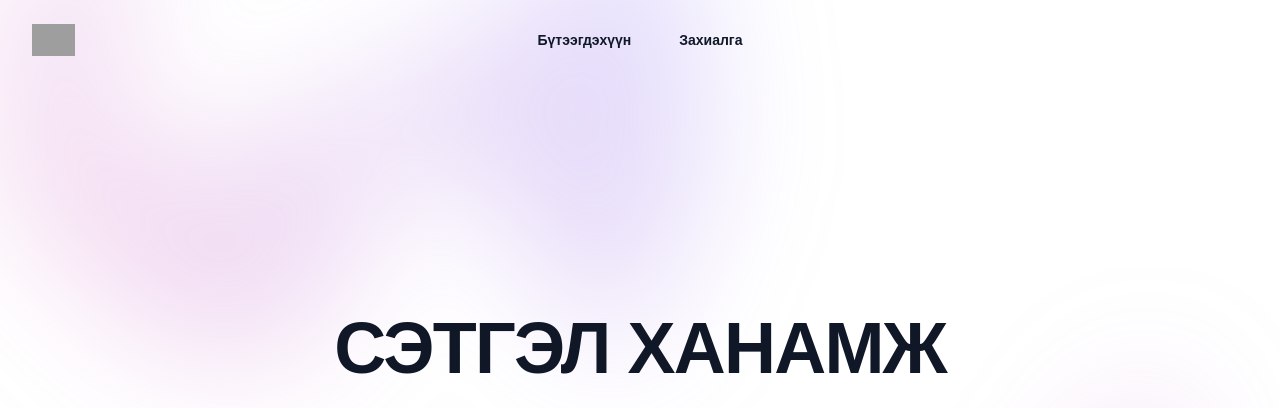
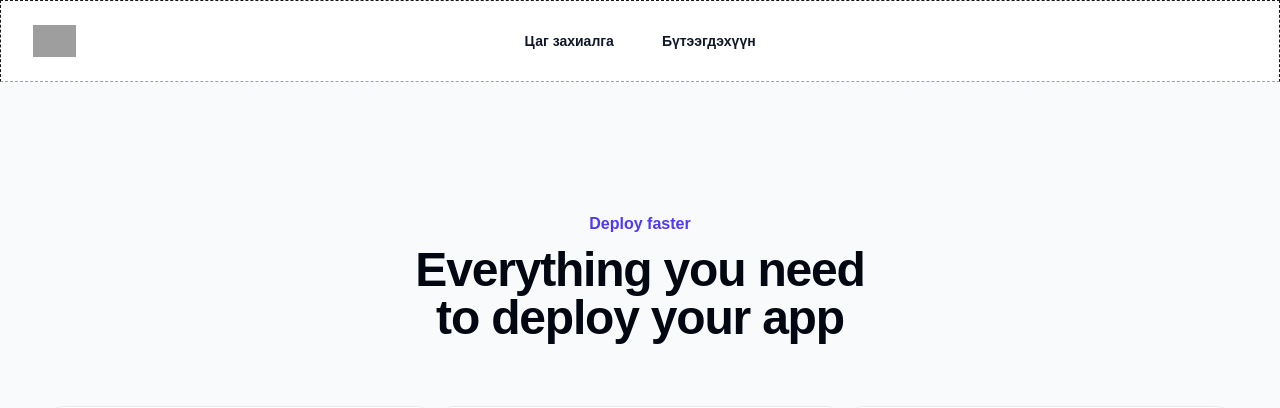
Before and after one commit to Suki7999/tsatskas_web, a Next.js app: page / in a window 1280 px wide. Shown: the top 408 px of the page. Built offline with nearby package versions, Linux system fonts and the light colour scheme; grey boxes are pictures that could not be loaded.

Commit message:
product detail add

```diff
--- a/src/app/layout.js
+++ b/src/app/layout.js
@@ -21,7 +21,7 @@ export default function RootLayout({ children }) {
   return (
     <html lang="en">
       <body
-        className={`${geistSans.variable} ${geistMono.variable} antialiased`}
+        className={`${geistSans.variable} ${geistMono.variable} antialiased bg-white`}
       >
         <Topbar />
         {children}
--- a/src/app/product/[id]/page.js
+++ b/src/app/product/[id]/page.js
@@ -1,52 +1,61 @@
 'use client'
+import React, { useEffect, useState } from 'react';
 import { useParams, useRouter } from 'next/navigation';
+import axios from 'axios';
 
 const ProductDetail = () => {
-  const {param} = useParams();
+    // const router = useRouter();
+    const { id } = useParams();  // Get product ID from the URL
+    const [product, setProduct] = useState(null);
+    const [error, setError] = useState(null);
 
-  // Бүтээгдэхүүний мэдээлэл (Жишээ)
-  const product = {
-    id: 'asd',
-    name: `Product ${param}`,
-    price: 49.99,
-    description: "This is a detailed description of the product. It provides all the necessary details about the product's features and specifications.",
-    image: 'https://m.media-amazon.com/images/I/7136c0aipmL._AC_UL640_QL65_.jpg',
-  };
+    useEffect(() => {
+      if (id) {
+        // Fetch the product details when the component mounts
+        axios.get(`/api/product/${id}`)
+          .then(response => {
+            setProduct(response.data);
+          })
+          .catch(err => {
+            setError('Failed to load product details.');
+          });
+      }
+    }, [id]);
 
-  return (
-    <div className=" text-white min-h-screen">
-      <div className="max-w-7xl mx-auto p-6">
-        {/* Бүтээгдэхүүний дэлгэрэнгүй мэдээлэл */}
-        <div className="grid grid-cols-1 lg:grid-cols-2 gap-8">
-          {/* Бүтээгдэхүүний зураг */}
-          {/* <div className="bg-gray-800 rounded-lg overflow-hidden">
+    if (error) {
+      return <p>{error}</p>;
+    }
+
+    if (!product) {
+      return <p>Loading...</p>;
+    }
+
+    return (
+      <div className="p-6 bg-white shadow-md">
+        <div className="flex flex-col lg:flex-row">
+          <div className="lg:w-1/2 mb-6 lg:mb-0">
             <img
               src={product.image}
               alt={product.name}
-              className="w-full h-80 object-cover"
+              className="w-full h-96 object-cover rounded-lg"
             />
-          </div> */}
-
-          {/* Бүтээгдэхүүний мэдээлэл */}
-          <div className="space-y-4">
-            <h1 className="text-3xl font-semibold">{product.name}</h1>
-            <p className="text-lg text-gray-400">${product.price.toFixed(2)}</p>
-            <p className="text-sm text-gray-300">{product.description}</p>
-
-            {/* Товчнууд */}
-            <div className="mt-6 space-x-4">
-              <button className="bg-blue-500 text-white py-2 px-4 rounded-md hover:bg-blue-600">
-                Add to Cart
+          </div>
+          <div className="lg:w-1/2 lg:pl-6">
+            <h2 className="text-3xl font-bold text-gray-800 mb-4">{product.name}</h2>
+            <p className="text-lg text-gray-600 mb-6">{product.description}</p>
+            <p className="text-xl text-green-600 mb-6">${parseFloat(product.price).toFixed(2)}</p>
+            <div className="flex items-center space-x-4">
+              <button className="bg-blue-600 text-white px-6 py-3 rounded-lg hover:bg-blue-700">
+                Сагсанд нэмэх
               </button>
-              <button className="bg-gray-600 text-white py-2 px-4 rounded-md hover:bg-gray-700">
-                Buy Now
+              <button className="bg-gray-300 text-gray-800 px-6 py-3 rounded-lg hover:bg-gray-400">
+                Худалдан авах
               </button>
             </div>
           </div>
         </div>
       </div>
-    </div>
-  );
-};
+    );
+  };
 
-export default ProductDetail;
+  export default ProductDetail;
--- a/src/components/ProductList.js
+++ b/src/components/ProductList.js
@@ -1,12 +1,14 @@
 import React, { useEffect, useState } from 'react';
 import axios from 'axios';
 import { Dialog } from '@headlessui/react';
+import { useRouter } from 'next/navigation';
 
 const ProductList = () => {
   const [products, setProducts] = useState([]);
   const [error, setError] = useState(null);
   const [isOpen, setIsOpen] = useState(false);
   const [selectedProduct, setSelectedProduct] = useState(null);
+  const router = useRouter();
 
   useEffect(() => {
     const fetchProducts = async () => {
@@ -51,9 +53,9 @@ const ProductList = () => {
   }
 
   return (
-    <div className="min-h-screen bg-gradient-to-r from-green-400 via-blue-500 to-indigo-600 text-white p-6">
-      <h2 className="text-4xl font-extrabold mb-8 text-center text-transparent bg-clip-text bg-gradient-to-r from-yellow-400 via-red-500 to-pink-600">
-        Amazing Product List
+    <div className="min-h-screen bg-white text-white p-6">
+      <h2 className="text-4xl font-extrabold mb-8 text-center text-gray-900">
+        Бүтээгдэхүүний жагсаалт
       </h2>
 
       {/* Adjusted grid layout */}
@@ -61,23 +63,19 @@ const ProductList = () => {
         {products.map((product) => (
           <div
             key={product._id}
-            className="bg-gray-900 rounded-lg overflow-hidden shadow-lg transform transition duration-500 hover:scale-105 hover:shadow-xl"
+            // onClick={() => openModal(product)}
+            onClick={() => router.push('/product/' + product._id)}
+            className="bg-white rounded-lg overflow-hidden shadow-lg transform transition duration-500 hover:scale-105 hover:shadow-xl cursor-zoom-in p-4"
           >
             <img
               className="w-full h-48 object-cover rounded-t-lg transition duration-300 transform hover:scale-110"
               src={product.image}
               alt={product.name}
             />
-            <div className="p-4">
-              <h3 className="text-lg font-semibold text-gray-100">{product.name}</h3>
-              <p className="text-sm text-gray-300 mt-2">{product.description}</p>
-              <p className="text-lg text-green-400 mt-4">${product.price.toFixed(2)}</p>
-              <button
-                onClick={() => openModal(product)}
-                className="w-full mt-4 py-2 bg-gradient-to-r from-teal-500 to-cyan-500 text-white rounded-md hover:from-teal-400 hover:to-cyan-400 focus:outline-none"
-              >
-                View Details
-              </button>
+            <div className="p-6">
+              <h3 className="text-lg font-semibold text-black">{product.name}</h3>
+              <p className="text-sm text-gray-500 mt-2">{product.description}</p>
+              <p className="text-lg text-gray-950 mt-4">{product.price.toFixed(0)}₮</p>
             </div>
           </div>
         ))}
@@ -86,7 +84,7 @@ const ProductList = () => {
       {/* Modal for displaying product details */}
       {selectedProduct && (
         <Dialog open={isOpen} onClose={closeModal}>
-          <div className="fixed inset-0 bg-black bg-opacity-50 flex justify-center items-center">
+          <div className="fixed inset-0 flex justify-center items-center">
             <Dialog.Panel className="bg-gray-900 rounded-2xl p-8 max-w-lg w-full transform transition duration-300 scale-110">
               <Dialog.Title className="text-3xl font-extrabold text-white text-center">
                 {selectedProduct.name}
--- a/src/components/Topbar.js
+++ b/src/components/Topbar.js
@@ -5,16 +5,16 @@ import { Dialog, DialogPanel } from '@headlessui/react'
 import { Bars3Icon, XMarkIcon } from '@heroicons/react/24/outline'
 
 const navigation = [
-  { name: 'Бүтээгдэхүүн', href: '/product' },
-  { name: 'Захиалга', href: '/services' }
+    { name: 'Цаг захиалга', href: '/services' },
+    { name: 'Бүтээгдэхүүн', href: '/product' }
 ]
 
 export default function Example() {
   const [mobileMenuOpen, setMobileMenuOpen] = useState(false)
 
   return (
-    <div className="bg-white">
-      <header className="absolute inset-x-0 top-0 z-50">
+<div className="bg-white border border-b-gray-400 border-dashed">
+      <header className="">
         <nav aria-label="Global" className="flex items-center justify-between p-6 lg:px-8">
           <div className="flex lg:flex-1">
             <a href="#" className="-m-1.5 p-1.5">
@@ -96,46 +96,6 @@ export default function Example() {
           </DialogPanel>
         </Dialog>
       </header>
-
-      <div className="relative isolate px-6 pt-14 lg:px-8">
-        <div
-          aria-hidden="true"
-          className="absolute inset-x-0 -top-40 -z-10 transform-gpu overflow-hidden blur-3xl sm:-top-80"
-        >
-          <div
-            style={{
-              clipPath:
-                'polygon(74.1% 44.1%, 100% 61.6%, 97.5% 26.9%, 85.5% 0.1%, 80.7% 2%, 72.5% 32.5%, 60.2% 62.4%, 52.4% 68.1%, 47.5% 58.3%, 45.2% 34.5%, 27.5% 76.7%, 0.1% 64.9%, 17.9% 100%, 27.6% 76.8%, 76.1% 97.7%, 74.1% 44.1%)',
-            }}
-            className="relative left-[calc(50%-11rem)] aspect-1155/678 w-[36.125rem] -translate-x-1/2 rotate-[30deg] bg-linear-to-tr from-[#ff80b5] to-[#9089fc] opacity-30 sm:left-[calc(50%-30rem)] sm:w-[72.1875rem]"
-          />
-        </div>
-        <div className="mx-auto max-w-2xl py-32 sm:py-48 lg:py-56">
-          <div className="hidden sm:mb-8 sm:flex sm:justify-center">
-          </div>
-          <div className="text-center">
-            <h1 className="text-5xl font-semibold tracking-tight text-balance text-gray-900 sm:text-7xl">
-              СЭТГЭЛ ХАНАМЖ
-            </h1>
-            {/* <p className="mt-8 text-lg font-medium text-pretty text-gray-500 sm:text-xl/8">
-              Anim aute id magna aliqua ad ad non deserunt sunt. Qui irure qui lorem cupidatat commodo. Elit sunt amet
-              fugiat veniam occaecat.
-            </p> */}
-          </div>
-        </div>
-        <div
-          aria-hidden="true"
-          className="absolute inset-x-0 top-[calc(100%-13rem)] -z-10 transform-gpu overflow-hidden blur-3xl sm:top-[calc(100%-30rem)]"
-        >
-          <div
-            style={{
-              clipPath:
-                'polygon(74.1% 44.1%, 100% 61.6%, 97.5% 26.9%, 85.5% 0.1%, 80.7% 2%, 72.5% 32.5%, 60.2% 62.4%, 52.4% 68.1%, 47.5% 58.3%, 45.2% 34.5%, 27.5% 76.7%, 0.1% 64.9%, 17.9% 100%, 27.6% 76.8%, 76.1% 97.7%, 74.1% 44.1%)',
-            }}
-            className="relative left-[calc(50%+3rem)] aspect-1155/678 w-[36.125rem] -translate-x-1/2 bg-linear-to-tr from-[#ff80b5] to-[#9089fc] opacity-30 sm:left-[calc(50%+36rem)] sm:w-[72.1875rem]"
-          />
-        </div>
-      </div>
     </div>
   )
 }
```
